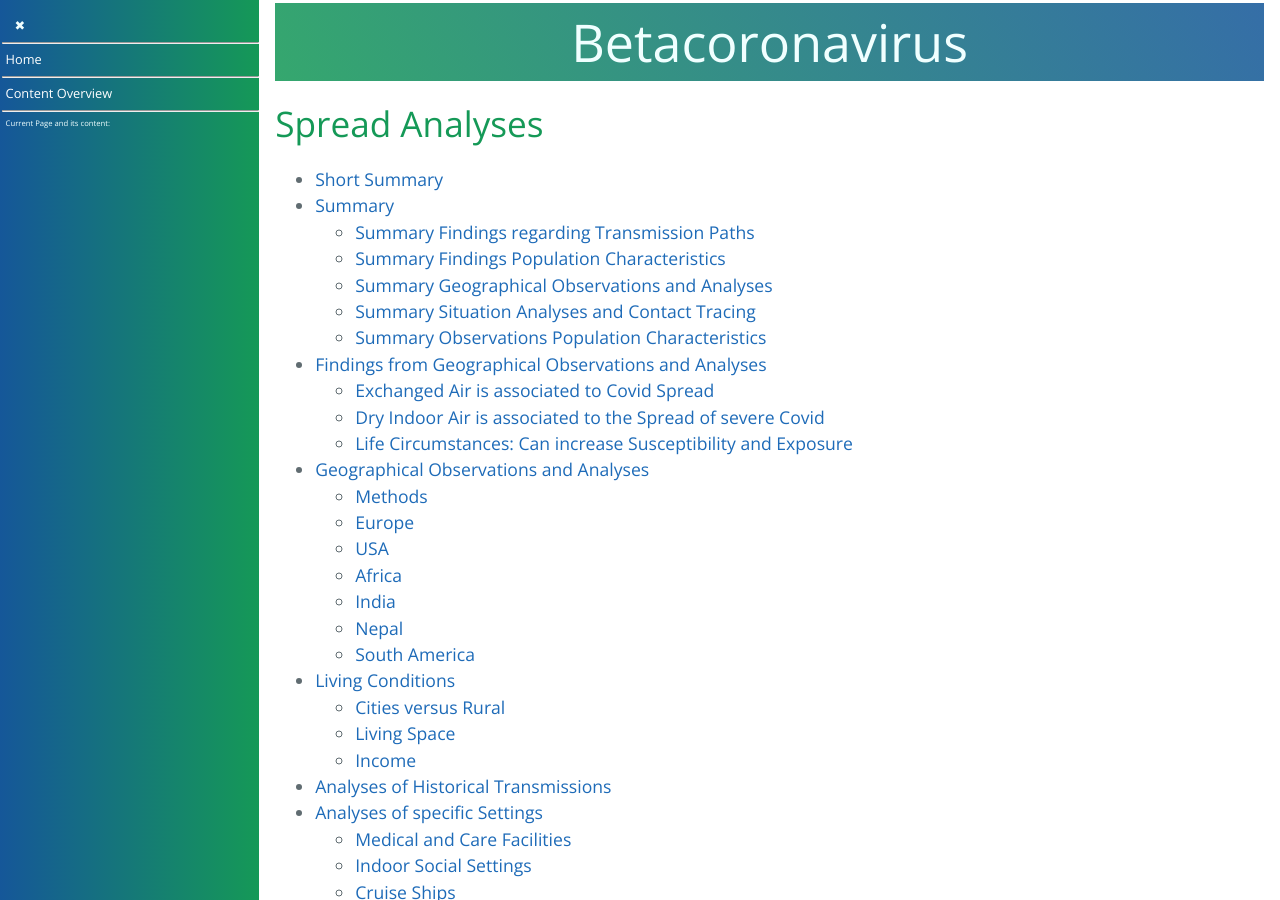
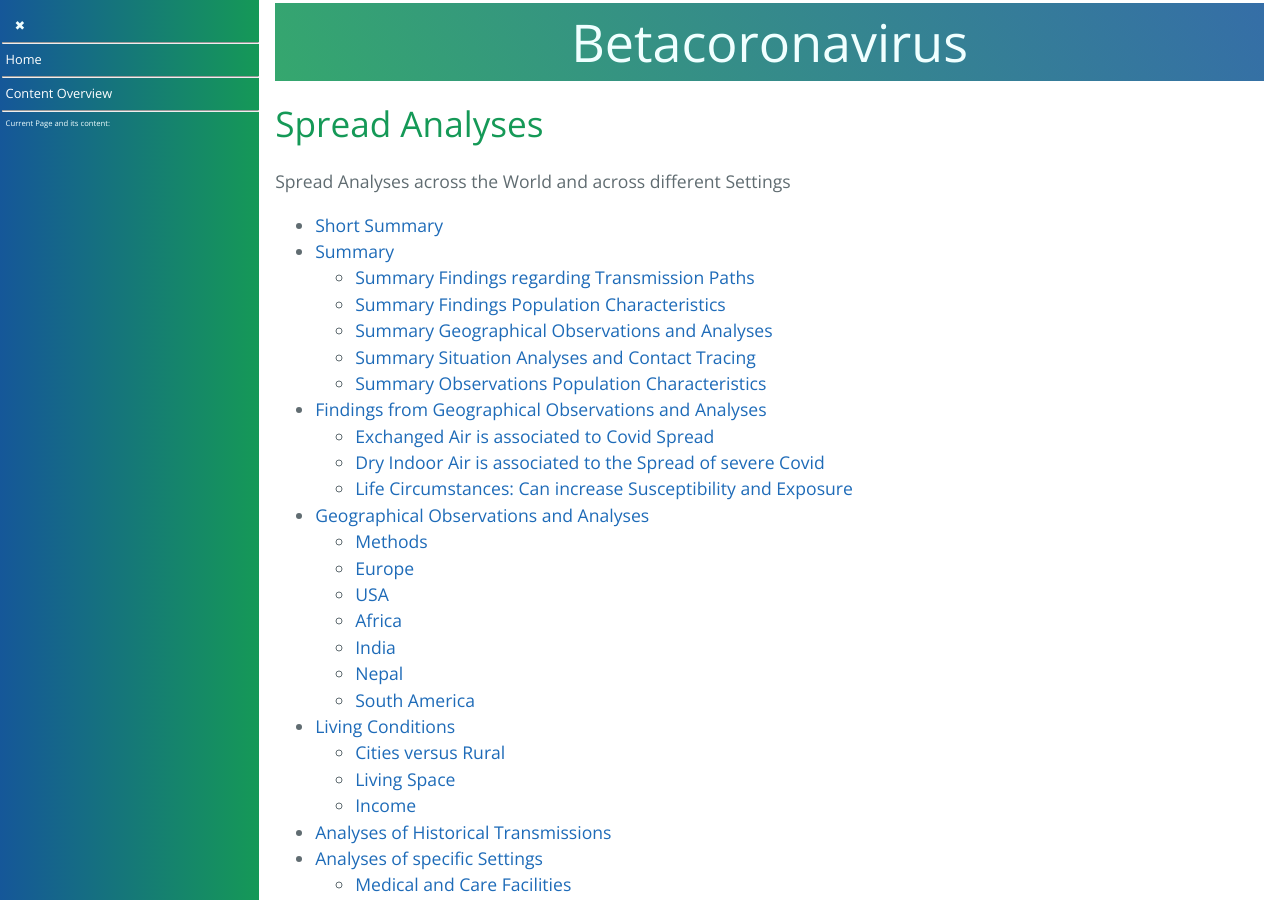
Before and after one commit to forestgrape/coronavirus, a Jekyll site: the page built from 5_epidemiological/spread_analyses.md, in a window 1280 px wide and 900 px high. Built offline with Jekyll 4.4.1, drawn with Linux system fonts in a browser that asks for light colours; our own code applies the rules of GitHub Pages for plain Markdown files.

Commit message:
formulations

```diff
--- a/5_epidemiological/spread_analyses.md
+++ b/5_epidemiological/spread_analyses.md
@@ -1,5 +1,6 @@
+
 # Spread Analyses
-
+Spread Analyses across the World and across different Settings
 * [Short Summary](#short-summary)
 * [Summary](#summary)
   * [Summary Findings regarding Transmission Paths](#summary-findings-regarding-transmission-paths)
```
